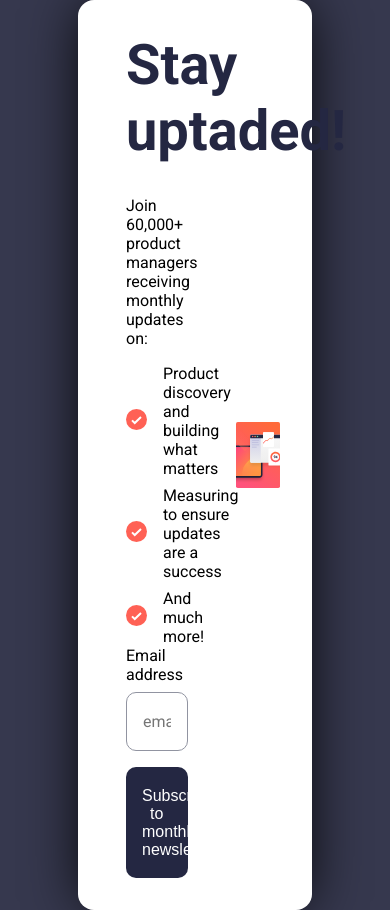
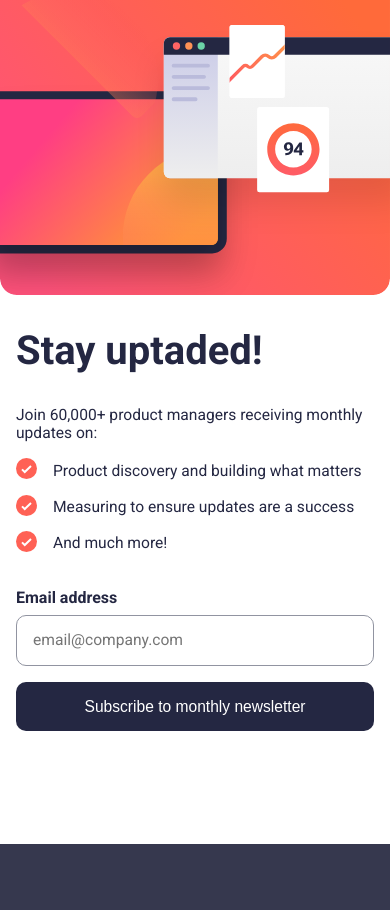
Before and after one commit to KKonsur/newsletter-signup-form, a React (Create React App) app: page / in a window 390 px wide. After the commit the page ends 844 px from the top, so only its background shows below. Built offline with nearby package versions, Linux system fonts and the light colour scheme.

Commit message:
Styling mobile version

```diff
--- a/src/App.jsx
+++ b/src/App.jsx
@@ -1,17 +1,35 @@
-import React from 'react'
+import React, { useEffect, useState } from 'react'
 import './index.js'
 import './index.scss'
 import './App.scss'
 import SignupContainer from './components/SignupContainer/SignupContainer.jsx'
-import img from './assets/images/illustration-sign-up-desktop.svg'
+import imgDekstop from './assets/images/illustration-sign-up-desktop.svg'
+import imgMobile from './assets/images/illustration-sign-up-mobile.svg'
 
 const App = () => {
+   const [windowWidth, setWindowWidth] = useState(window.innerWidth)
+
+   useEffect(() => {
+      const handleResize = () => {
+         setWindowWidth(window.innerWidth)
+      }
+
+      window.addEventListener('resize', handleResize)
+      handleResize()
+
+      return () => {
+         window.removeEventListener('resize', handleResize)
+      }
+   }, [])
+
+   const img = windowWidth >= 500 ? imgDekstop : imgMobile
+
    return (
       <main className='app'>
          <SignupContainer />
-         <div className='mainImgContainer'>
+         <section className='mainImgContainer'>
             <img src={img} alt='' />
-         </div>
+         </section>
       </main>
    )
 }
--- a/src/App.scss
+++ b/src/App.scss
@@ -1,17 +1,38 @@
+@import './variables.scss';
+
 .app {
    background-color: #fff;
    box-shadow: 0px 0px 57px -6px rgba(0, 0, 0, 1);
-   width: 60vw;
+   width: clamp(400px, 60vw, 1000px);
    border-radius: 1rem;
    display: flex;
    gap: 2rem;
-   padding: 2rem;
+   padding: clamp(1rem, 2vw, 2rem);
+   color: $dark-slate-grey;
+
+   @media (max-width: $mobile) {
+      position: absolute;
+      top: 0;
+      left: 0;
+      right: 0;
+      min-height: 100vh;
+      flex-direction: column-reverse;
+      justify-content: flex-end;
+      align-items: center;
+      width: 100%;
+      border-radius: 0;
+      padding: 0 0 3rem 0;
+   }
 
    .mainImgContainer {
       width: 45%;
       display: flex;
       align-items: center;
       justify-content: center;
+
+      @media (max-width:$mobile) {
+         width: 100%;
+      }
    }
 
    img {
--- a/src/components/SignupContainer/SignupContainer.module.scss
+++ b/src/components/SignupContainer/SignupContainer.module.scss
@@ -6,6 +6,11 @@
    flex-direction: column;
    justify-content: space-evenly;
    padding: 0 1rem;
+   gap: 1rem;
+
+   @media (max-width: $mobile) {
+      width: 100%;
+   }
 }
 
 .signupTextContainer {
@@ -13,17 +18,27 @@
    flex-direction: column;
 
    &__heading {
-      font-size: 3.5rem;
+      font-size: clamp(2.5rem, 4vw, 3.5rem);
       color: $dark-slate-grey;
       margin-bottom: 2rem;
+   }
+
+   &__paragraph {
+      font-size: clamp(0.7rem, 4vw, 1rem);
    }
 
    &__list {
       margin-top: 1rem;
       display: flex;
       flex-direction: column;
-      gap: 0.5rem;
+      gap: 0.7rem;
+      font-size: clamp(0.7rem, 4vw, 1rem);
+
+      @media (max-width: $mobile) {
+         margin-bottom: 1rem;
+      }
    }
+
    &__listItem {
       list-style: none;
       display: flex;
--- a/src/components/SignupForm/SignupForm.module.scss
+++ b/src/components/SignupForm/SignupForm.module.scss
@@ -8,9 +8,9 @@
    &__emailInput,
    &__submit {
       width: 100%;
-      padding: 1.2rem 1rem;
+      padding: clamp(0.8rem, 4vw, 1.2rem) 1rem;
       border-radius: 10px;
-      font-size: 1rem;
+      font-size: clamp(0.7rem, 4vw, 1rem);
    }
 
    &__emailInput {
@@ -34,5 +34,6 @@
 
    &__emailLabel {
       margin-bottom: 0.5rem;
+      font-weight: 700;
    }
 }
--- a/src/variables.scss
+++ b/src/variables.scss
@@ -1,4 +1,4 @@
-$mobile: 375px;
+$mobile: 500px;
 $dekstop: 1440px;
 
 $tomato: #ff625787;
```
